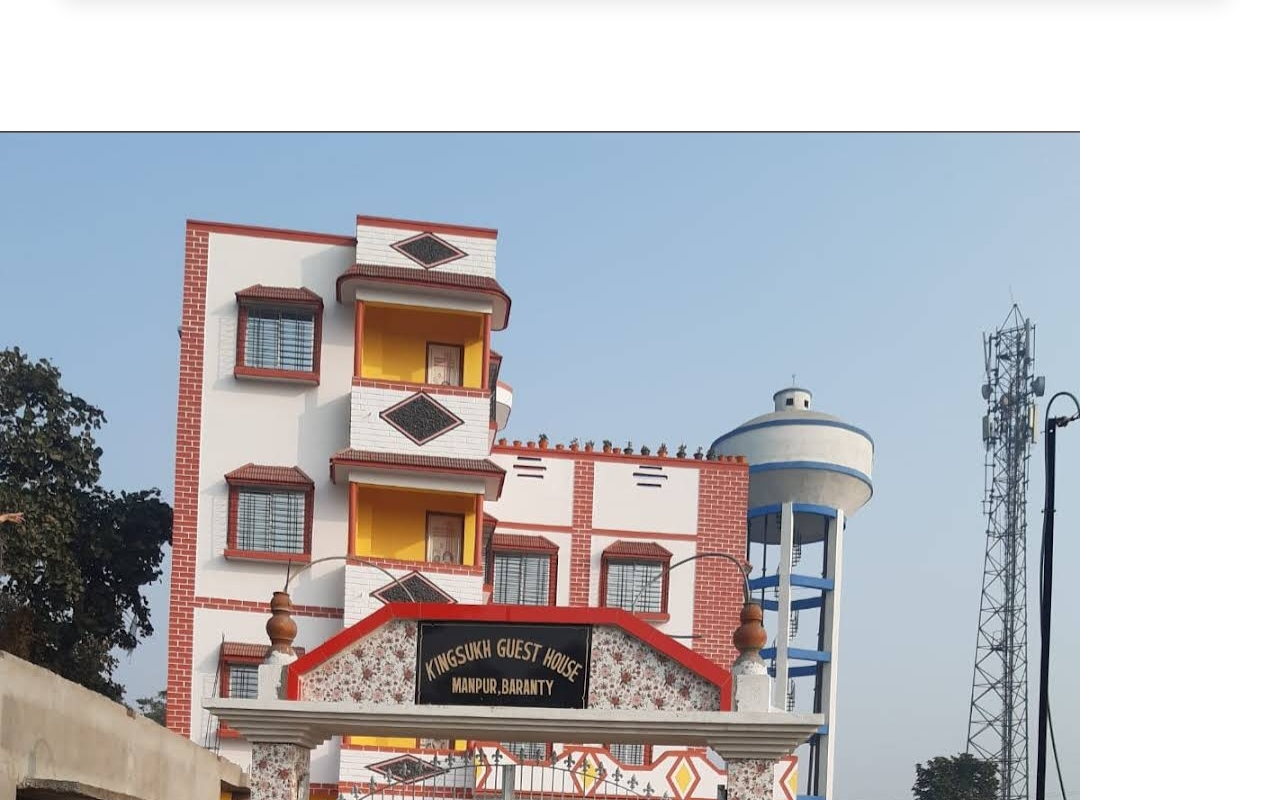
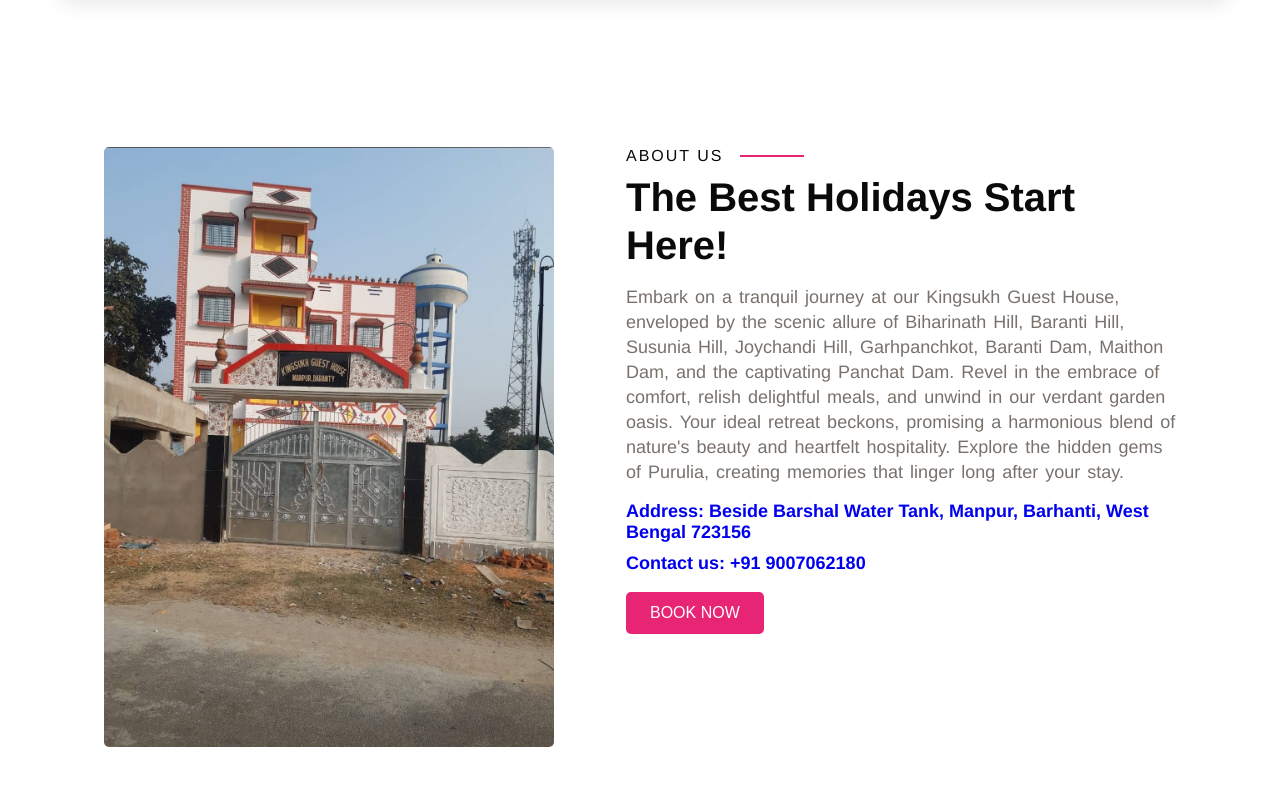
Before and after one commit to satyasaadhika/Kingsukh-guest-house, a React (Create React App) app: page / in a window 1280 px wide. Shown: the part 780-1580 px from the top of the page. After the commit the page ends 1547 px from the top, so only its background shows below. Built offline with nearby package versions, Linux system fonts and the light colour scheme.

Commit message:
Add style to the about section

```diff
--- a/src/components/About/About.css
+++ b/src/components/About/About.css
@@ -2,3 +2,70 @@
     margin: 0;
     padding: 0;
 }
+
+.section__container {
+    max-width:1200px;
+    margin: auto;
+    padding: 1rem 2rem;
+  }
+  .booking__container {
+    padding-block: 0;
+    margin-bottom: -200%;
+  }
+  .about__container {
+    overflow: hidden;
+    display: flex;
+    gap: 2rem;
+  }
+
+  .about__image img {
+    max-width: 450px;
+    margin: auto;
+    border-radius: 5px;
+  }
+.about__content{
+  margin-left: 40px;
+}
+.section__subheader {
+    margin-bottom: 0.5rem;
+    position: relative;
+    font-weight: 500;
+    letter-spacing: 2px;
+    color:#0c0a09;
+  }
+
+.section__subheader::after {
+    position: absolute;
+    content: "";
+    top: 50%;
+    transform: translate(1rem, -50%);
+    height: 2px;
+    width: 4rem;
+    background-color: #e82574;
+  }
+
+.section__header {
+    max-width: 600px;
+    margin-bottom: 1rem;
+    font-size: 2.5rem;
+    font-weight: 600;
+    line-height: 3rem;
+    color: #0c0a09;
+  }
+
+.section__description {
+    max-width: 600px;
+    margin-bottom: 1rem;
+    color: #78716c;
+    font-size: 18px;
+    word-spacing: 2px;
+    line-height: 25px;
+  }
+.about__content h4 {
+  margin-top: 10px;
+}
+.about__content h4 a{
+  text-decoration: none;
+  color: #0000EE;
+  font-size: 18px;
+}
```
